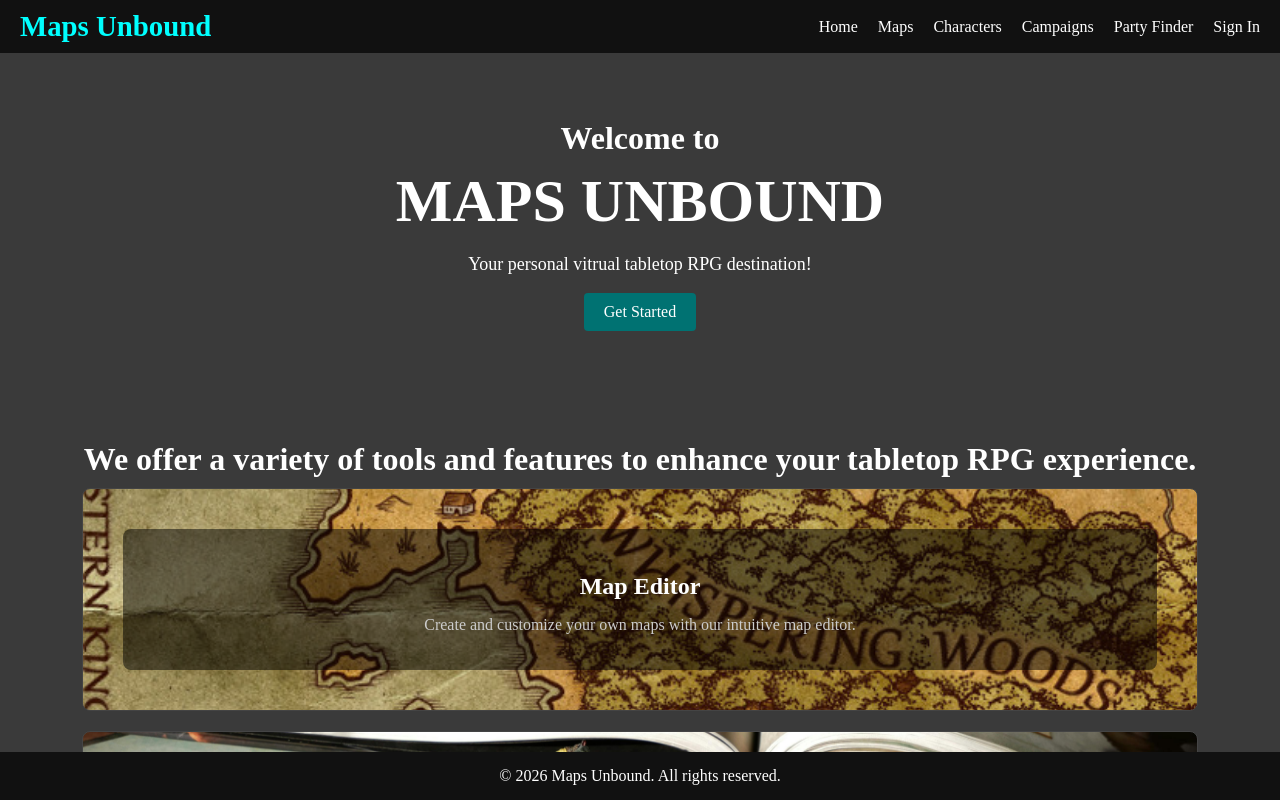
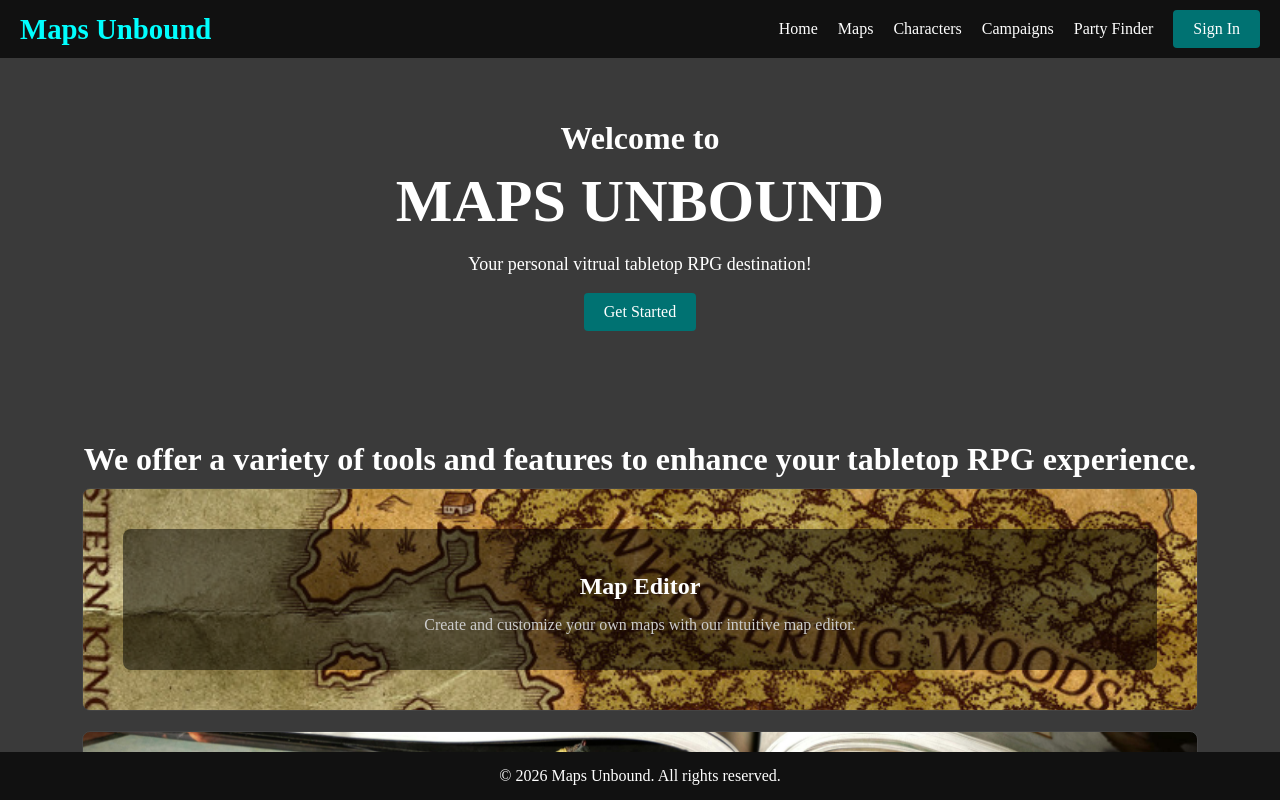
Before and after one commit to RafaelP287/Maps-Unbound, a React (Vite) app in the folder maps-unbound/: page / in a window 1280 px wide. Built offline with nearby package versions, Linux system fonts and the light colour scheme.

Commit message:
Replace Sign In link with Button component in Navbar

```diff
--- a/maps-unbound/src/shared/Navbar.jsx
+++ b/maps-unbound/src/shared/Navbar.jsx
@@ -1,5 +1,6 @@
 import { Link, useNavigate } from "react-router-dom";
 import { useState } from "react";
+import Button from "../shared/Button.jsx";
 
 const AUTH_STORAGE_KEY = "maps-unbound-auth";
 
@@ -47,7 +48,9 @@ function Navbar() {
                         </button>
                     </>
                 ) : (
-                    <Link to="/login" style={styles.link}>Sign In</Link>
+                    <Link to="/login" style={styles.link}>
+                        <Button>Sign In</Button>
+                    </Link>
                 )}
             </div>
         </nav>
```
